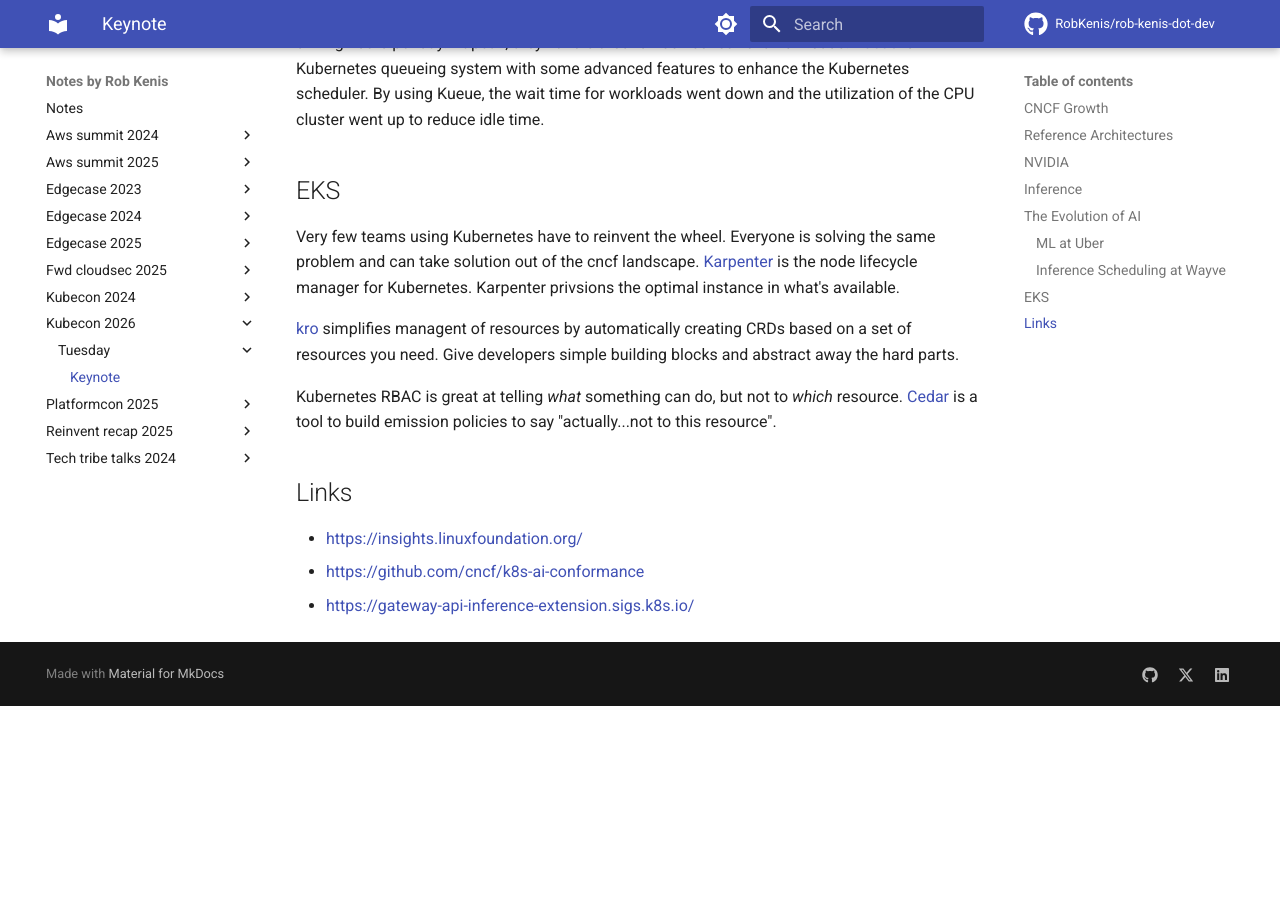
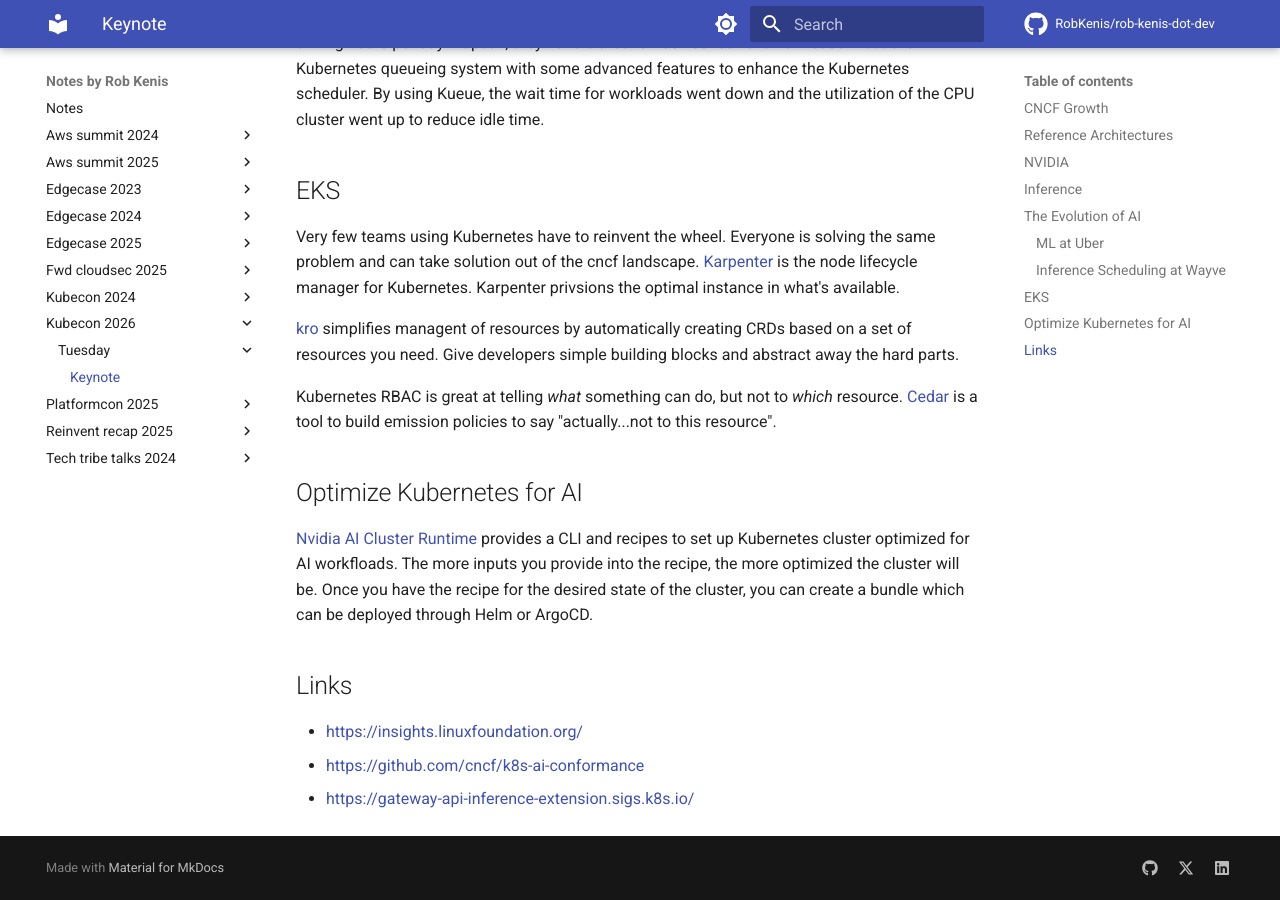
Before and after one commit to RobKenis/rob-kenis-dot-dev, an MkDocs documentation site: the page built from docs/kubecon-2026/tuesday/0-keynote.md, in a window 1280 px wide and 900 px high, scrolled down 1773 px. Built offline with MkDocs 1.6.1 and Material for MkDocs 9.7.7, drawn with Linux system fonts in a browser that asks for light colours; comment, search, counter and statistics services are not loaded; before the commit the page ends 2479 px from its top, so only the background shows below that.

Commit message:
Add notes on AICR

```diff
--- a/docs/kubecon-2026/tuesday/0-keynote.md
+++ b/docs/kubecon-2026/tuesday/0-keynote.md
@@ -73,6 +73,12 @@
 Kubernetes RBAC is great at telling _what_ something can do, but not to _which_ resource. [Cedar](https://www.cedarpolicy.com/blog/cedar-for-kubernetes)
 is a tool to build emission policies to say "actually...not to this resource".
 
+## Optimize Kubernetes for AI
+
+[Nvidia AI Cluster Runtime](https://aicr.dgxc.io/) provides a CLI and recipes to set up Kubernetes cluster optimized for
+AI workfloads. The more inputs you provide into the recipe, the more optimized the cluster will be. Once you have
+the recipe for the desired state of the cluster, you can create a bundle which can be deployed through Helm or ArgoCD.
+
 ## Links
 
 - <https://insights.linuxfoundation.org/>
```
